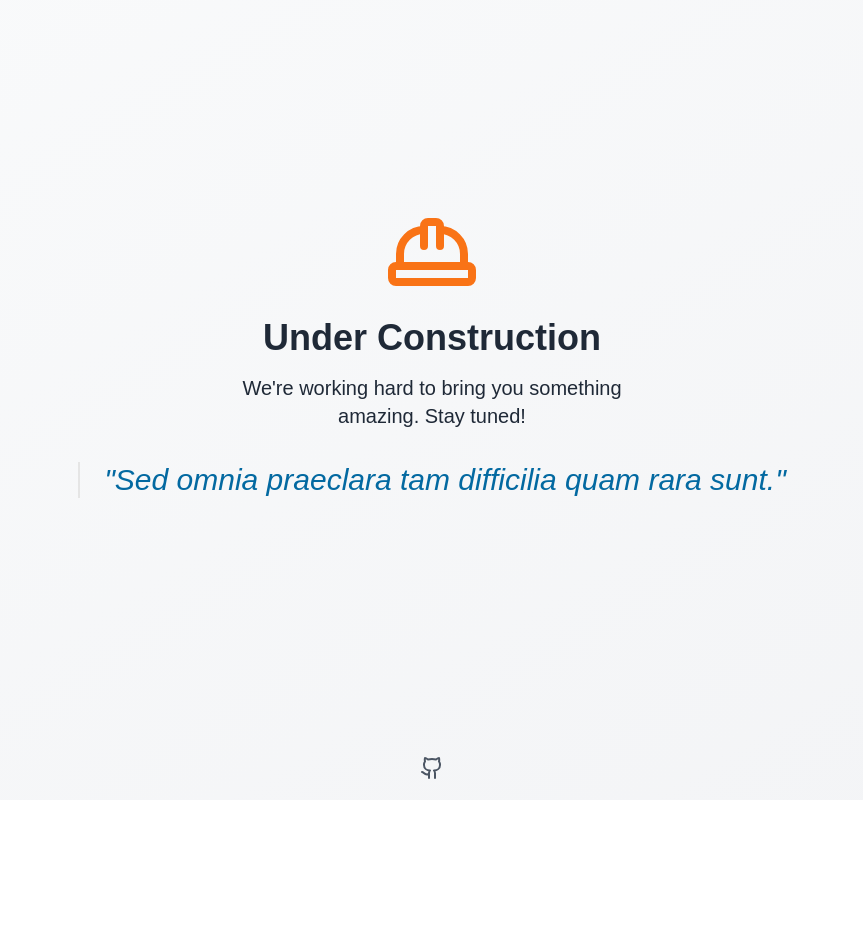
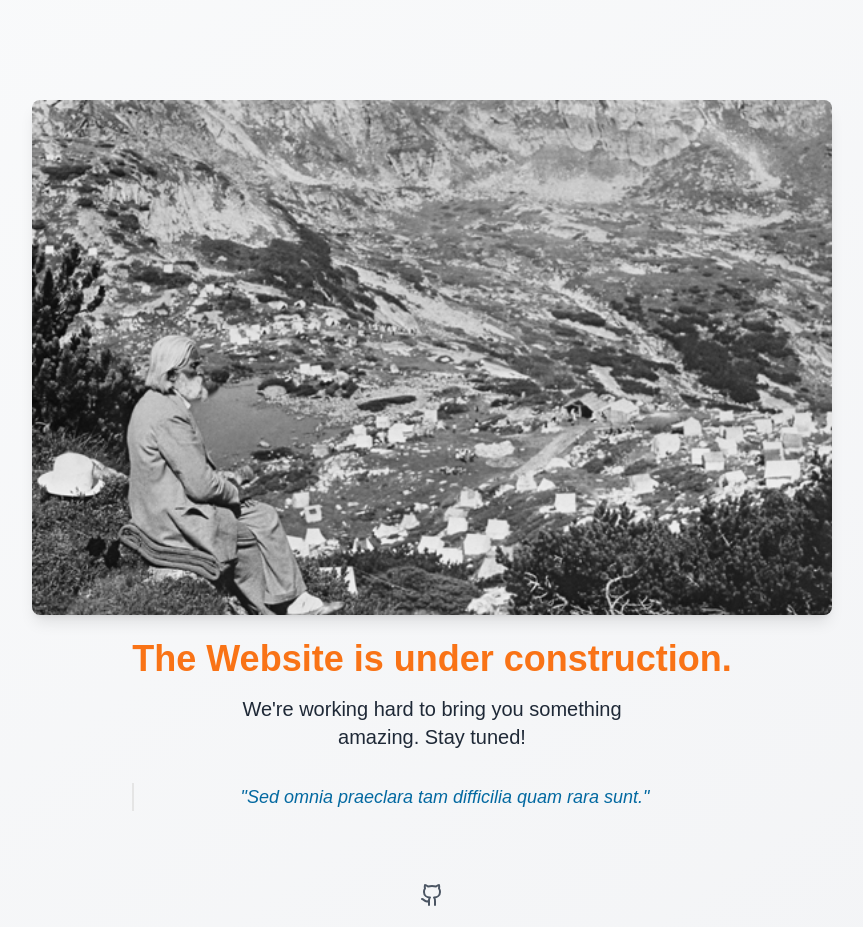
Before and after one commit to mkireva/beinsa-de, a Next.js app: page / in a window 1280 px wide. Shown: the whole page, without its empty margins (208-1071 px from the left). Before the commit the page ends 800 px from the top, so only its background shows below. Built offline with nearby package versions, Linux system fonts and the light colour scheme.

Commit message:
add: picture

```diff
--- a/src/app/Quote.tsx
+++ b/src/app/Quote.tsx
@@ -1,6 +1,6 @@
 export function Quote() {
   return (
-    <blockquote className="mt-6 text-3xl border-l-2 pl-6 italic text-sky-700">
+    <blockquote className="mt-6 text-lg border-l-2 pl-6 italic text-sky-700">
       &quot;Sed omnia praeclara tam difficilia quam rara sunt.&quot;
     </blockquote>
   );
--- a/src/app/page.tsx
+++ b/src/app/page.tsx
@@ -1,8 +1,36 @@
-import { UnderConstruction } from "@/components/under-construction";
+import { Github } from "lucide-react";
+import { Quote } from "./Quote";
+import Image from "next/image";
 export default function Home() {
   return (
-    <div className="h-screen">
-      <UnderConstruction />
+    <div className="min-h-screen flex flex-col bg-gradient-to-br from-gray-50 to-gray-100 text-gray-800">
+      <main className="flex-grow flex flex-col items-center justify-center p-5 text-center">
+        <div className="mt-20 ">
+          <Image
+            className="rounded-lg shadow-lg"
+            src="/beinsa-duno.jpg"
+            width={800}
+            height={500}
+            alt="Picture of the author"
+          />
+        </div>
+        <div className="mb-8">
+          <h1 className="text-4xl font-bold text-orange-500 mb-4 mt-6">The Website is under construction.</h1>
+          <p className="text-xl mb-8 max-w-md mx-auto">
+            We&apos;re working hard to bring you something amazing. Stay tuned!
+          </p>
+          <Quote />
+        </div>
+      </main>
+
+      <footer className="p-5 flex justify-center items-center space-x-4">
+        <a
+          href="https://github.com/mkireva"
+          className="text-gray-600 hover:text-sky-600"
+        >
+          <Github className="w-6 h-6" />
+        </a>
+      </footer>
     </div>
   );
 }
--- a/src/components/under-construction.tsx
+++ /dev/null
@@ -1,28 +0,0 @@
-import { Quote } from "@/app/Quote";
-import { Github, HardHat } from "lucide-react";
-
-export function UnderConstruction() {
-  return (
-    <div className="min-h-screen flex flex-col bg-gradient-to-br from-gray-50 to-gray-100 text-gray-800">
-      <main className="flex-grow flex flex-col items-center justify-center p-5 text-center">
-        <div className="mb-8">
-          <HardHat className="w-24 h-24 text-orange-500 mx-auto mb-4" />
-          <h1 className="text-4xl font-bold mb-4">Under Construction</h1>
-          <p className="text-xl mb-8 max-w-md mx-auto">
-            We&apos;re working hard to bring you something amazing. Stay tuned!
-          </p>
-        <Quote/>
-        </div>
-      </main>
-
-      <footer className="p-5 flex justify-center items-center space-x-4">
-        <a
-          href="https://github.com/mkireva"
-          className="text-gray-600 hover:text-blue-600"
-        >
-          <Github className="w-6 h-6" />
-        </a>
-      </footer>
-    </div>
-  );
-}
```
Also changed, not shown: public/beinsa-duno.jpg (added).
